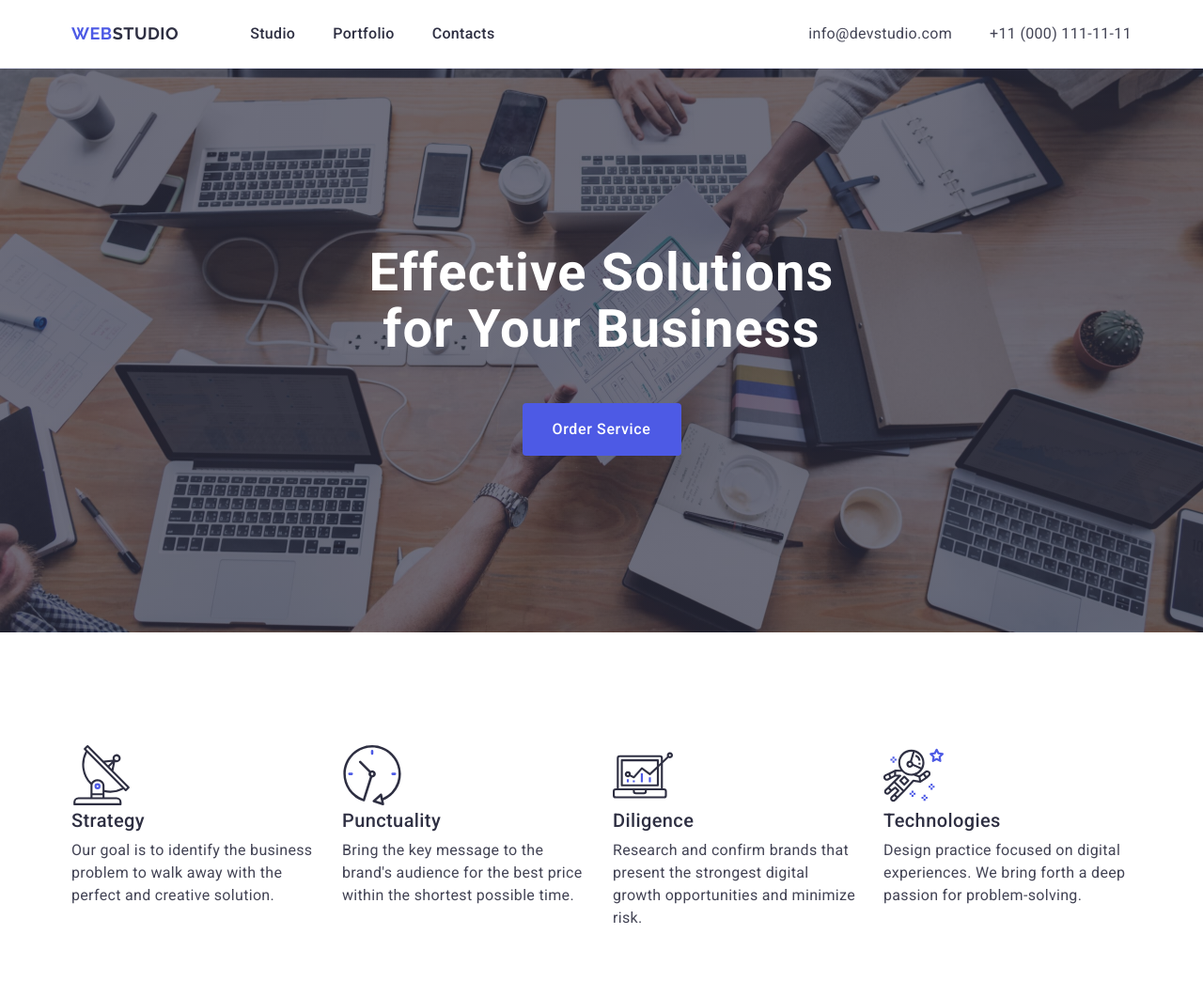
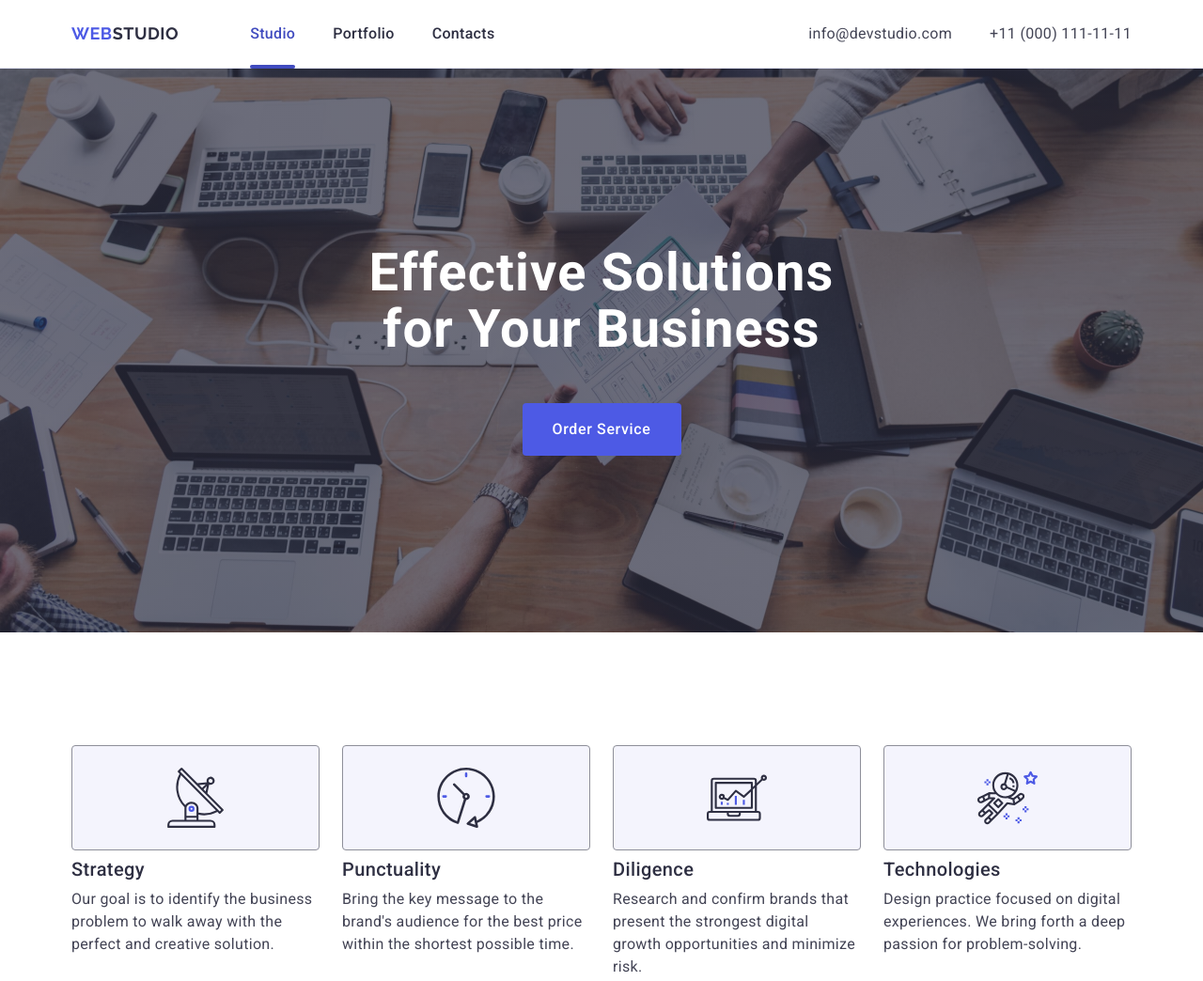
Before and after one commit to AlyonaLutsyk/goit-markup-hw-04, a plain HTML site: page index.html in a window 1280 px wide. Shown: the top 1044 px of the page at 94% size. Drawn offline with nearby package versions, Linux system fonts and the light colour scheme.

Commit message:
hw-4-finish

```diff
--- a/css/styles.css
+++ b/css/styles.css
@@ -82,10 +82,6 @@ button {
     color: #2e2f42;
 }
 
-.header-link-studio {
-    position: relative;
-    color: #404bbf;
-}
 
 .header-menu-link {
     font-weight: 500;
@@ -97,7 +93,12 @@ button {
     display: block;
 }
 
-.header-link-studio::after {
+.studio {
+    position: relative;
+    color: #404bbf;
+}
+
+.studio::after {
     content: '';
     width: 100%;
     position: absolute;
@@ -214,6 +215,19 @@ button {
 .features-icon {
 
 }
+
+.features-icon-box {
+    border: 1px solid #8e8f99;
+    border-radius: 4px;
+    width: 264px;
+    height: 112px;
+    background: #f4f4fd;
+    display: flex;
+    align-items: center;
+    justify-content: center;
+    margin-bottom: 8px;
+}
+
 
 .features-subtitle {
     font-weight: 500;
--- a/index.html
+++ b/index.html
@@ -28,7 +28,7 @@
           >
           <ul class="header-menu-list">
             <li class="header-menu-item">
-              <a class="header-menu-link" href="./index.html">Studio</a>
+              <a class="header-menu-link studio" href="./index.html">Studio</a>
             </li>
             <li class="header-menu-item">
               <a class="header-menu-link" href="">Portfolio</a>
@@ -66,9 +66,11 @@
           <h2 class="visually-hidden">Integration</h2>
           <ul class="features-list">
             <li class="features-item">
+              <div class="features-icon-box">
                 <svg class="features-icon" width="64" height="64">
                   <use href="./images/icons.svg#icon-antenna"></use>
                 </svg>
+              </div>
               <h3 class="features-subtitle">Strategy</h3>
               <p class="features-item-text">
                 Our goal is to identify the business problem to walk away with
@@ -76,9 +78,11 @@
               </p>
             </li>
             <li class="features-item">
+              <div class="features-icon-box">
                 <svg class="features-icon" width="64" height="64">
                   <use href="./images/icons.svg#icon-clock"></use>
                 </svg>
+              </div>
               <h3 class="features-subtitle">Punctuality</h3>
               <p class="features-item-text">
                 Bring the key message to the brand's audience for the best price
@@ -86,9 +90,11 @@
               </p>
             </li>
             <li class="features-item">
+              <div class="features-icon-box">
                 <svg class="features-icon" width="64" height="64">
                   <use href="./images/icons.svg#icon-diagram"></use>
                 </svg>
+              </div>
               <h3 class="features-subtitle">Diligence</h3>
               <p class="features-item-text">
                 Research and confirm brands that present the strongest digital
@@ -96,9 +102,11 @@
               </p>
             </li>
             <li class="features-item">
+              <div class="features-icon-box">
                 <svg class="features-icon" width="64" height="64">
                   <use href="./images/icons.svg#icon-astronaut-1"></use>
                 </svg>
+              </div>
               <h3 class="features-subtitle">Technologies</h3>
               <p class="features-item-text">
                 Design practice focused on digital experiences. We bring forth a
```
Lines whose indentation alone changed are shown as unchanged.
